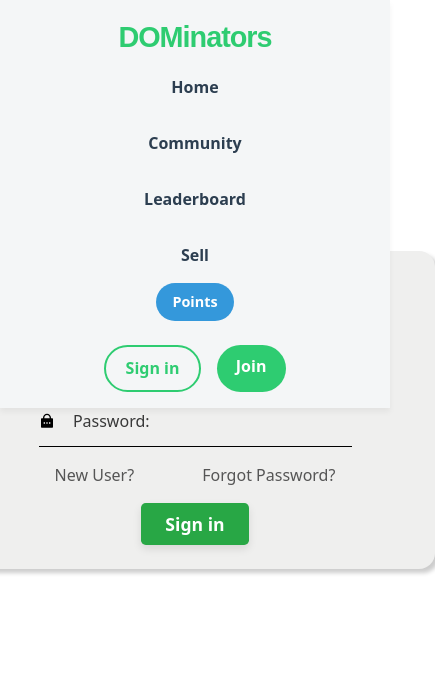
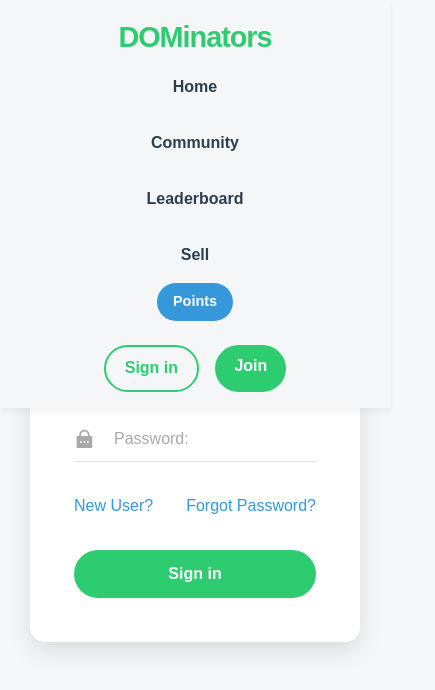
Before and after one commit to KrishnaM256/DOMinators, a React (Vite) app in the folder frontend/: page /login in a window 390 px wide. Shown: the top 690 px of the page, 435 px wide, since content can reach past the window. Built offline with nearby package versions, Linux system fonts and the light colour scheme.

Commit message:
completed authentication

```diff
--- a/frontend/src/App.jsx
+++ b/frontend/src/App.jsx
@@ -4,6 +4,7 @@ import Login from './components/auth/login/Login'
 import { BrowserRouter as Router, Routes, Route } from 'react-router-dom'
 import Home from './components/Home/Home'
 import Navbar from './components/common/Navbar/Navbar'
+import Register from './components/auth/register/Register'
 
 function App() {
   return (
@@ -12,6 +13,7 @@ function App() {
       <Routes>
         <Route path="/" element={<Home />}></Route>
         <Route path="/login" element={<Login />}></Route>
+        <Route path="/register" element={<Register />}></Route>
       </Routes>
     </Router>
   )
--- a/frontend/src/components/auth/login/Login.jsx
+++ b/frontend/src/components/auth/login/Login.jsx
@@ -51,7 +51,7 @@ const Login = () => {
   }
 
   return (
-    <>
+    <div className="flex justify-center items-center w-[100%]">
       <form className={`form `} onSubmit={handleSubmit}>
         <div className="formDiv">
           <div className="formHeading">
@@ -94,9 +94,8 @@ const Login = () => {
             {isLoading ? 'Signing In...' : 'Sign in'}
           </button>
         </div>
-        {isLoading && <Loader />}
       </form>
-    </>
+    </div>
   )
 }
 
--- a/frontend/src/components/auth/register/AddressInfo.jsx
+++ b/frontend/src/components/auth/register/AddressInfo.jsx
@@ -1,5 +1,5 @@
 import React from 'react'
-import { indianStates, indianCities } from '../../data/indiaData.js'
+import { indianStates, indianCities } from '..//../../data/indiaData.js'
 import { FaAddressBook } from 'react-icons/fa6'
 import { FaPhoneAlt, FaImage } from 'react-icons/fa'
 
--- a/frontend/src/components/auth/register/Register.css
+++ b/frontend/src/components/auth/register/Register.css
@@ -1,143 +1,208 @@
+:root {
+  --primary-green: #2ecc71;
+  --secondary-green: #27ae60;
+  --light-green: #3498db;
+  --background-color: #f4f6f7;
+  --text-color: #2c3e50;
+  --transition-speed: 0.3s;
+}
+
+body {
+  background-color: var(--background-color);
+  font-family: 'Montserrat', sans-serif;
+  display: flex;
+  justify-content: center;
+  align-items: center;
+  min-height: 100vh;
+  margin: 0;
+  padding: 20px;
+  width: 100%;
+}
+
 .form {
   display: flex;
   flex-direction: column;
   justify-content: center;
   align-items: center;
-  height: 820px;
+  width: 100%;
+  max-width: 500px;
+  background-color: white;
+  border-radius: 15px;
+  box-shadow: 0 10px 25px rgba(0, 0, 0, 0.1);
+  transition: all var(--transition-speed) ease;
+}
+
+.form:hover {
+  box-shadow: 0 15px 35px rgba(0, 0, 0, 0.15);
+  transform: translateY(-5px);
 }
 
 .formDiv {
-  background-color: rgb(239, 239, 238);
+  background-color: transparent;
   padding: 1.5rem;
   display: flex;
   flex-direction: column;
   justify-content: center;
   align-items: center;
-  width: 30rem;
-  box-shadow: 4px 4px 4px rgba(0, 0, 0, 0.2);
-  border-radius: 1rem;
+  width: 90%;
+}
+
+.formHeading h1 {
+  color: var(--primary-green);
+  font-size: 2.5rem;
+  font-weight: 900;
+  letter-spacing: -1px;
+  margin-bottom: 30px;
+  text-align: center;
 }
 
 .divContainer {
   display: flex;
   flex-direction: column;
-  align-items: flex-start;
-  justify-content: space-evenly;
+  align-items: stretch;
+  width: 100%;
 }
 
 .slideUp {
-  margin: 1rem;
+  margin: 1rem 0;
   display: flex;
-  justify-content: center;
   align-items: center;
   position: relative;
-  border-bottom: 1px solid black;
+  border-bottom: 1px solid #e0e0e0;
+  transition: border-color var(--transition-speed) ease;
+}
+
+.slideUp:focus-within {
+  border-bottom-color: var(--primary-green);
 }
 
 .slideUp input {
-  position: relative;
+  flex-grow: 1;
   font-size: 1.2rem;
   background-color: transparent;
   border: none;
   outline: none;
-  padding: 10px;
-  color: rgb(56, 56, 56);
+  padding: 10px 10px 10px 40px;
+  color: var(--text-color);
+}
+
+.icon {
+  position: absolute;
+  left: 0;
+  color: #a9a9a9;
+  font-size: 1.3rem;
+  transition: color var(--transition-speed) ease;
+}
+
+.slideUp:focus-within .icon {
+  color: var(--primary-green);
 }
 
 .slideUp label {
-  color: rgb(56, 56, 56);
+  color: #a9a9a9;
   position: absolute;
   pointer-events: none;
-  left: 2.15rem;
-  transition: all 0.3s;
+  left: 40px;
+  transition: all var(--transition-speed) ease;
 }
 
 .slideUp input:focus ~ label,
 .slideUp input:valid ~ label {
-  transform: translateY(-1.4rem);
-}
-
-.select {
-  display: flex;
-  flex-direction: column;
-  margin-left: 1rem;
-  margin-top: 1rem;
-}
-
-.selectField {
-  padding: 0.2rem 1rem;
-  border: 1px solid rgb(56, 56, 56);
-}
-
-.navigatePage {
-  display: flex;
-  justify-content: center;
-  align-items: center;
-  margin: 2rem 0;
-}
-
-.btn {
-  padding: 0.5rem 1.5rem;
-  cursor: pointer;
-  background-color: #333;
-  color: #fff;
-  border: none;
-  outline: none;
-  margin: 0 1rem;
-  border-radius: 0.3rem;
-  font-size: 1.1rem;
-  font-weight: bold;
-  transition: all 0.3s ease;
-  box-shadow: 0 4px 8px rgba(0, 0, 0, 0.1);
-  display: flex;
-  align-items: center;
-}
-
-.btn:hover {
-  background-color: #555;
-  transform: translateY(-2px);
-  box-shadow: 0 6px 12px rgba(0, 0, 0, 0.2);
-}
-
-.btn:active {
-  background-color: #111;
-  transform: translateY(0);
-  box-shadow: 0 2px 4px rgba(0, 0, 0, 0.2);
-}
-
-.subBtn {
-  background-color: #28a745;
-}
-.navigatePage a {
-  text-decoration: none;
-}
-
-.subBtn:hover {
-  background-color: #218838;
-}
-
-.subBtn:active {
-  background-color: #1e7e34;
-}
-
-.btn svg {
-  margin: 0 0.5rem;
-  font-size: 1.2rem;
+  top: -20px;
+  left: 0;
+  font-size: 0.8rem;
+  color: var(--primary-green);
 }
 
 .link {
-  width: 65%;
+  width: 100%;
   display: flex;
   justify-content: space-between;
-  align-items: flex-end;
-  margin-bottom: 1rem;
+  align-items: center;
+  margin: 1rem 0;
 }
 
 .link a {
   text-decoration: none;
-  color: #555;
+  color: var(--light-green);
+  transition: color var(--transition-speed) ease;
 }
 
 .link a:hover {
+  color: var(--primary-green);
   text-decoration: underline;
 }
+.navigatePage {
+  display: flex;
+  width: 100%;
+  justify-content: center;
+  align-items: center;
+  gap: 10px;
+}
+.navigatePage button {
+  display: flex;
+  width: 150px;
+  flex: 1;
+  justify-content: center;
+  align-items: center;
+}
+.btn {
+  width: 100%;
+  padding: 12px;
+  border: none;
+  border-radius: 25px;
+  background-color: var(--primary-green);
+  color: white;
+  font-weight: 600;
+  cursor: pointer;
+  transition: all var(--transition-speed) ease;
+  margin-top: 1rem;
+}
+
+.btn:hover {
+  background-color: var(--secondary-green);
+  transform: translateY(-3px);
+  box-shadow: 0 5px 15px rgba(0, 0, 0, 0.1);
+}
+
+.btn:disabled {
+  background-color: #b0b0b0;
+  cursor: not-allowed;
+}
+
+/* Responsive Design */
+@media (max-width: 480px) {
+  .form {
+    height: auto;
+    padding: 20px;
+  }
+
+  .formDiv {
+    width: 100%;
+  }
+
+  .formHeading h1 {
+    font-size: 2rem;
+  }
+
+  .slideUp input {
+    font-size: 1rem;
+  }
+}
+
+/* Animations */
+@keyframes slideUp {
+  from {
+    opacity: 0;
+    transform: translateY(20px);
+  }
+  to {
+    opacity: 1;
+    transform: translateY(0);
+  }
+}
+
+.slideUp {
+  animation: slideUp 0.6s ease forwards;
+  opacity: 0;
+}
--- a/frontend/src/components/common/Navbar/Navbar.css
+++ b/frontend/src/components/common/Navbar/Navbar.css
@@ -142,6 +142,66 @@
   background-color: var(--secondary-green);
 }
 
+.profile-dropdown {
+  position: relative;
+}
+
+.profile-icon {
+  cursor: pointer;
+}
+
+.dropdown-menu {
+  position: absolute;
+  top: 100%;
+  right: 0;
+  background-color: white;
+  border-radius: 8px;
+  box-shadow: 0 4px 6px rgba(0, 0, 0, 0.1);
+  min-width: 180px;
+  z-index: 1000;
+  margin-top: 10px;
+  padding: 10px;
+  animation: fadeIn 0.3s ease;
+}
+
+@keyframes fadeIn {
+  from {
+    opacity: 0;
+    transform: translateY(-10px);
+  }
+  to {
+    opacity: 1;
+    transform: translateY(0);
+  }
+}
+
+.dropdown-item {
+  display: block;
+  padding: 10px 15px;
+  color: var(--text-color);
+  text-decoration: none;
+  transition: background-color 0.3s ease;
+}
+
+.dropdown-item:hover {
+  background-color: var(--background-color);
+  border-radius: 5px;
+}
+
+.logout-btn {
+  width: 100%;
+  text-align: left;
+  background: none;
+  border: none;
+  cursor: pointer;
+  color: #dc3545;
+}
+
+.logout-btn:hover {
+  background-color: #f8d7da;
+  color: #721c24;
+}
+
 /* Responsive Design */
 @media (max-width: 768px) {
   .navbar {
--- a/frontend/src/components/common/Navbar/Navbar.jsx
+++ b/frontend/src/components/common/Navbar/Navbar.jsx
@@ -1,13 +1,18 @@
-import React from 'react'
+import React, { useState } from 'react'
 import { Link, NavLink } from 'react-router-dom'
-import { useSelector } from 'react-redux'
+import { useSelector, useDispatch } from 'react-redux'
 import { BASE_URL, FRONT_URL } from '../../../redux/constants'
+import { logout } from '../../../redux/features/auth/authSlice'
 import './Navbar.css'
+
 const Navbar = () => {
+  const [dropdownOpen, setDropdownOpen] = useState(false)
   const { userInfo } = useSelector((state) => state.auth)
+  const dispatch = useDispatch()
 
   const handleLogout = () => {
-    console.log('Logout clicked') // Replace with your actual logout logic
+    dispatch(logout())
+    setDropdownOpen(false)
   }
 
   return (
@@ -32,21 +37,37 @@ const Navbar = () => {
       <div className="user-actions">
         <div className="profile-points">Points</div>
         {userInfo ? (
+          <div className="profile-dropdown">
             <img
               src={
                 userInfo.avatar
-                ? `${BASE_URL}/avatar/${userInfo.avatar}`
+                  ? `${BASE_URL}/${userInfo.avatar}`
                   : `${FRONT_URL}/profile.svg`
               }
               alt="profile"
               className="profile-icon"
+              onClick={() => setDropdownOpen(!dropdownOpen)}
             />
+            {dropdownOpen && (
+              <div className="dropdown-menu">
+                <Link to="/profile" className="dropdown-item">
+                  Profile
+                </Link>
+                <button
+                  onClick={handleLogout}
+                  className="dropdown-item logout-btn"
+                >
+                  Logout
+                </button>
+              </div>
+            )}
+          </div>
         ) : (
           <div className="auth-buttons">
-            <NavLink to="/signIn" className="signin-btn">
+            <NavLink to="/login" className="signin-btn">
               Sign in
             </NavLink>
-            <Link to="/signUp" className="join-btn">
+            <Link to="/register" className="join-btn">
               Join
             </Link>
           </div>
--- a/frontend/src/index.css
+++ b/frontend/src/index.css
@@ -1 +1,8 @@
 @import 'tailwindcss';
+
+#root {
+  width: 100%;
+  padding: 10px;
+  top: 0;
+  left: 0;
+}
```
Also changed, not shown: frontend/src/components/auth/register/Register.jsx (+9 -5 lines), 2 other files (tests, documents, lock files or other folders). Lines whose indentation alone changed are shown as unchanged.
